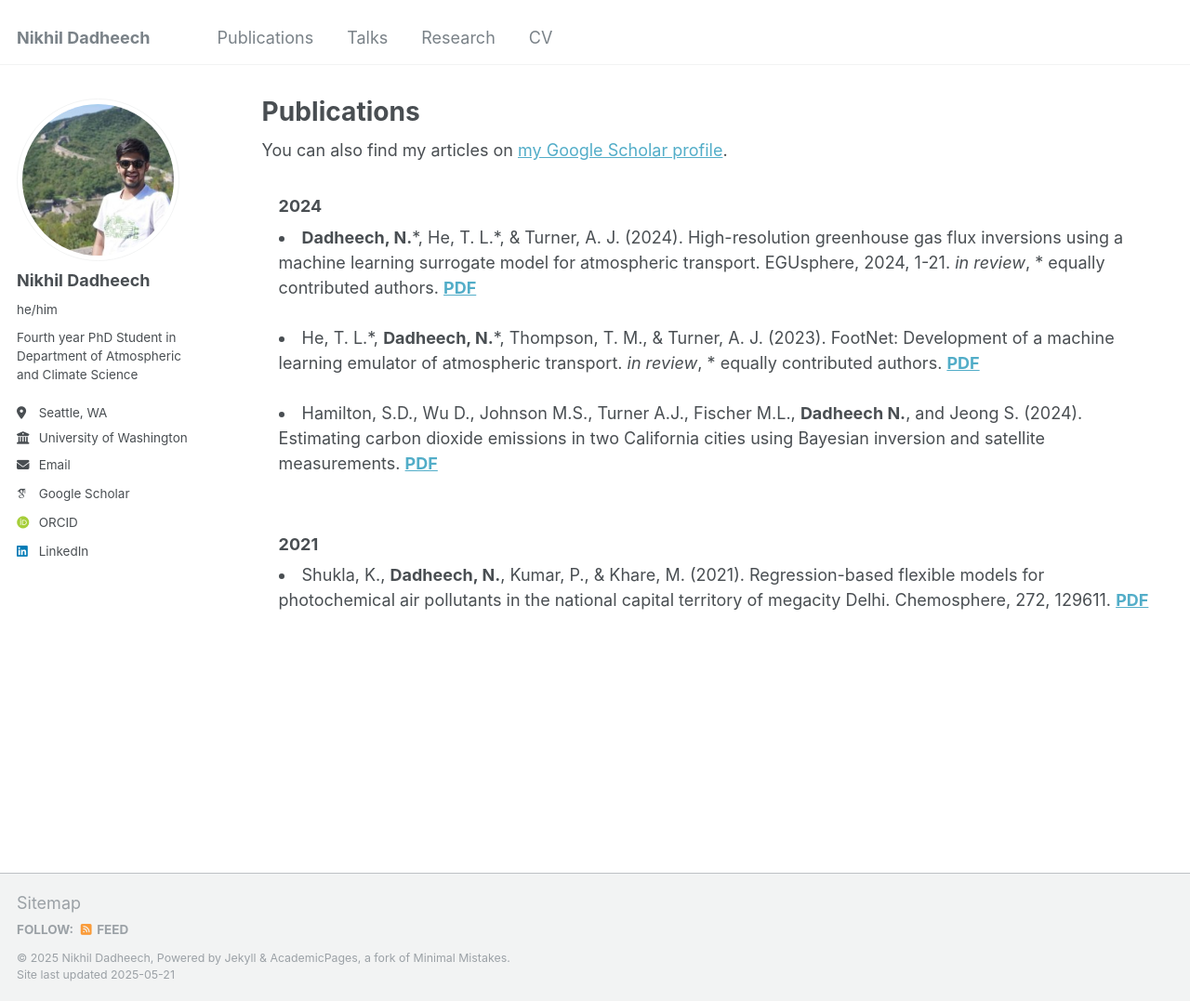
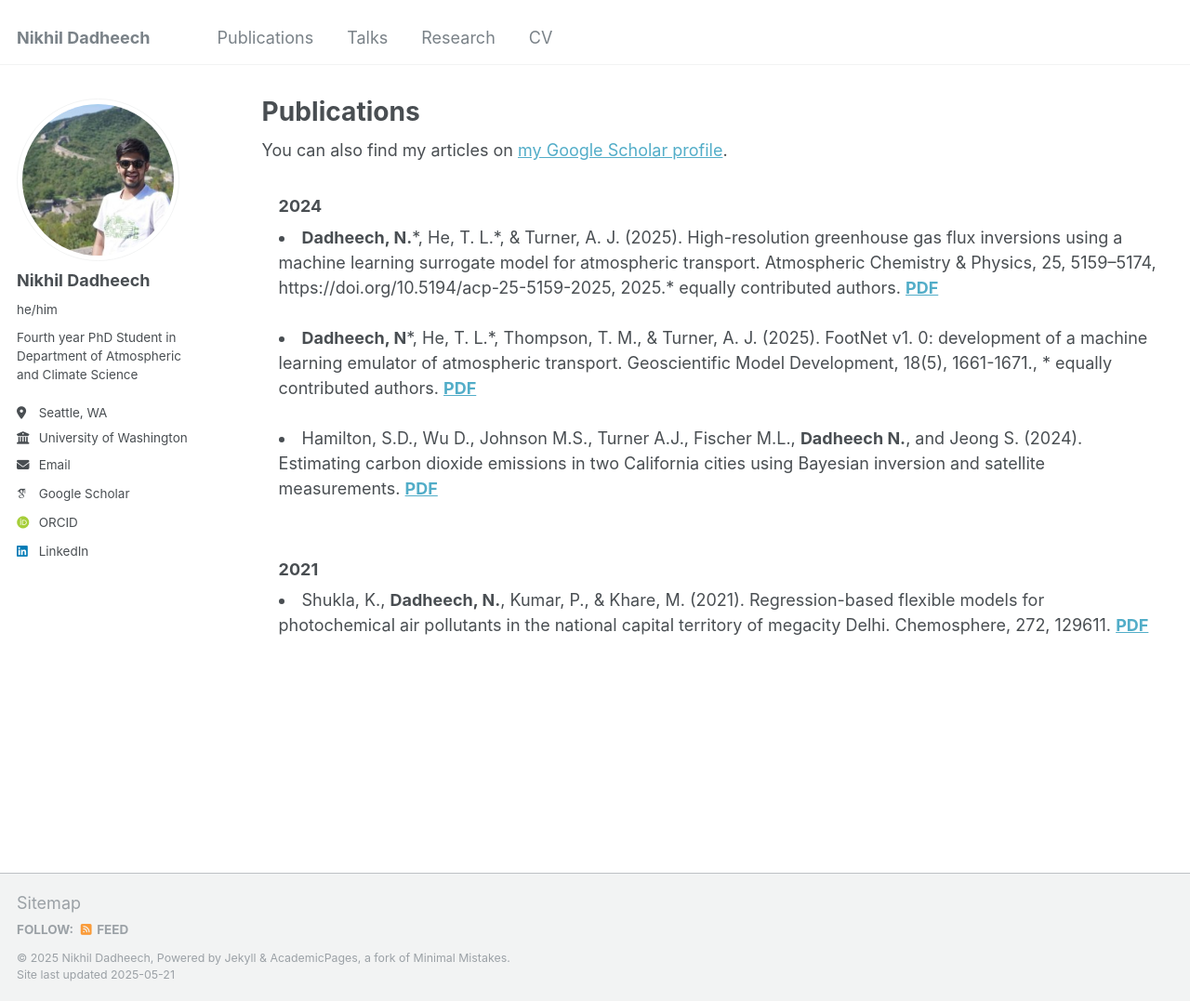
Before and after one commit to nd349/nd349.github.io, a Jekyll site: the page built from _pages/publications.html, in a window 1280 px wide and 1077 px high. Shown: the whole window at 93% size. Built offline with Jekyll 4.4.1, drawn with Linux system fonts in a browser that asks for light colours; some web fonts are replaced.

Commit message:
Update publications.html

```diff
--- a/_pages/publications.html
+++ b/_pages/publications.html
@@ -19,14 +19,14 @@ author_profile: true
 					<section>
 										<h3>2024</h3>
 										<li class="bib-item">
-										<b>Dadheech, N.</b>*, He, T. L.*, & Turner, A. J. (2024). High-resolution greenhouse gas flux inversions using a machine learning surrogate model for atmospheric transport. EGUsphere, 2024, 1-21. <i>in review</i>, * equally contributed authors.
+										<b>Dadheech, N.</b>*, He, T. L.*, & Turner, A. J. (2025). High-resolution greenhouse gas flux inversions using a machine learning surrogate model for atmospheric transport. Atmospheric Chemistry & Physics, 25, 5159–5174, https://doi.org/10.5194/acp-25-5159-2025, 2025.* equally contributed authors.
 										<a target="'_blank'" href="../files/DadheechEtAl2025.pdf">
 												<b> PDF </b>
 											</a><br>
 
 										<br><li class="bib-item">
-											He, T. L.*, <b>Dadheech, N.</b>*, Thompson, T. M., & Turner, A. J. (2023). FootNet: Development of a machine learning emulator of atmospheric transport. <i>in review</i>, * equally contributed authors.
-										<a target="'_blank'" href="../files/footnet_v4.pdf">
+											<b>Dadheech, N</b>*, He, T. L.*, Thompson, T. M., & Turner, A. J. (2025). FootNet v1. 0: development of a machine learning emulator of atmospheric transport. Geoscientific Model Development, 18(5), 1661-1671., * equally contributed authors.
+										<a target="'_blank'" href="../files/HeEtAl2025.pdf">
 											<b> PDF </b><br>
 											</a><br>
 
```
